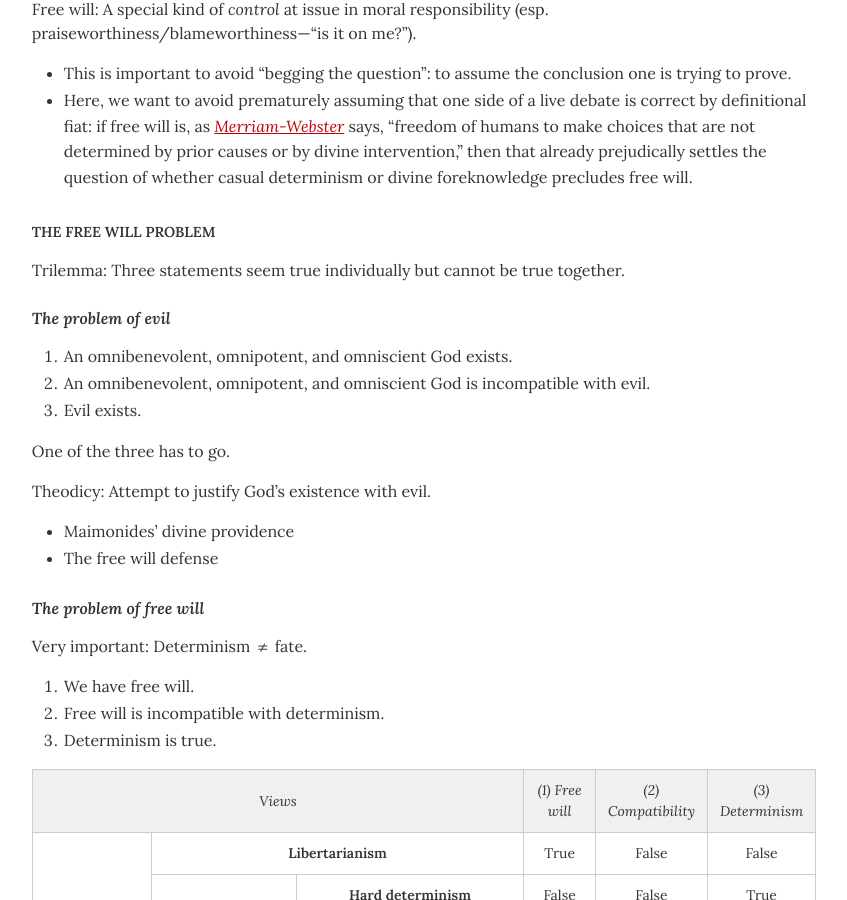
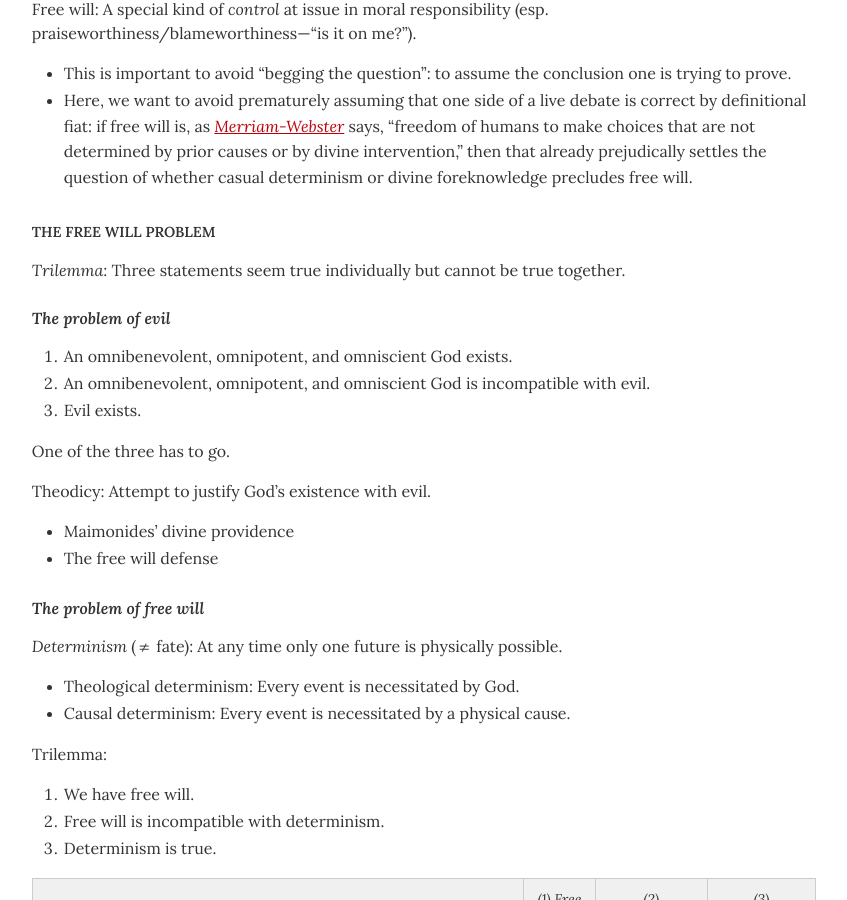
Before and after one commit to dingherself/intro, a Jekyll site: the page built from handouts/_posts/2026-03-09-van-inwagen.md, in a window 1280 px wide and 900 px high, scrolled down 498 px. Shown: the whole window, without its empty margins (216-1063 px from the left). Built offline with Jekyll 4.4.1, drawn with Linux system fonts in a browser that asks for light colours.

Commit message:
formatting

```diff
--- a/handouts/_posts/2026-03-09-van-inwagen.md
+++ b/handouts/_posts/2026-03-09-van-inwagen.md
@@ -19,7 +19,7 @@ Free will: A special kind of *control* at issue in moral responsibility (esp. pr
 
 ## The free will problem
 
-Trilemma: Three statements seem true individually but cannot be true together.
+*Trilemma*: Three statements seem true individually but cannot be true together.
 
 ### The problem of evil
 
@@ -36,7 +36,12 @@ Theodicy: Attempt to justify God’s existence with evil.
 
 ### The problem of free will
 
-Very important: Determinism ≠ fate.
+*Determinism* (≠ fate): At any time only one future is physically possible.
+
+- Theological determinism: Every event is necessitated by God.
+- Causal determinism: Every event is necessitated by a physical cause.
+
+Trilemma:
 
 1. We have free will.
 2. Free will is incompatible with determinism.
```
